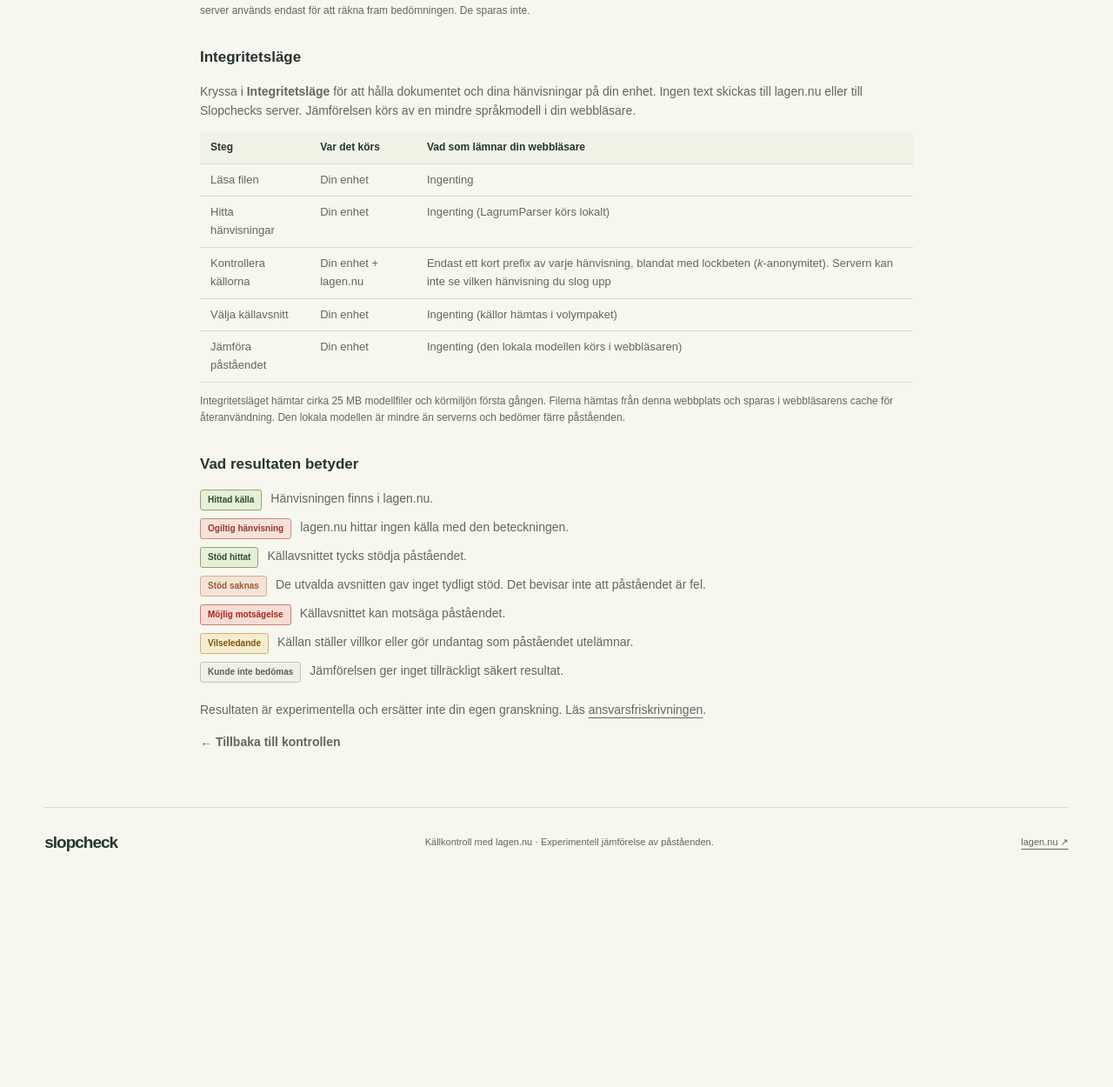
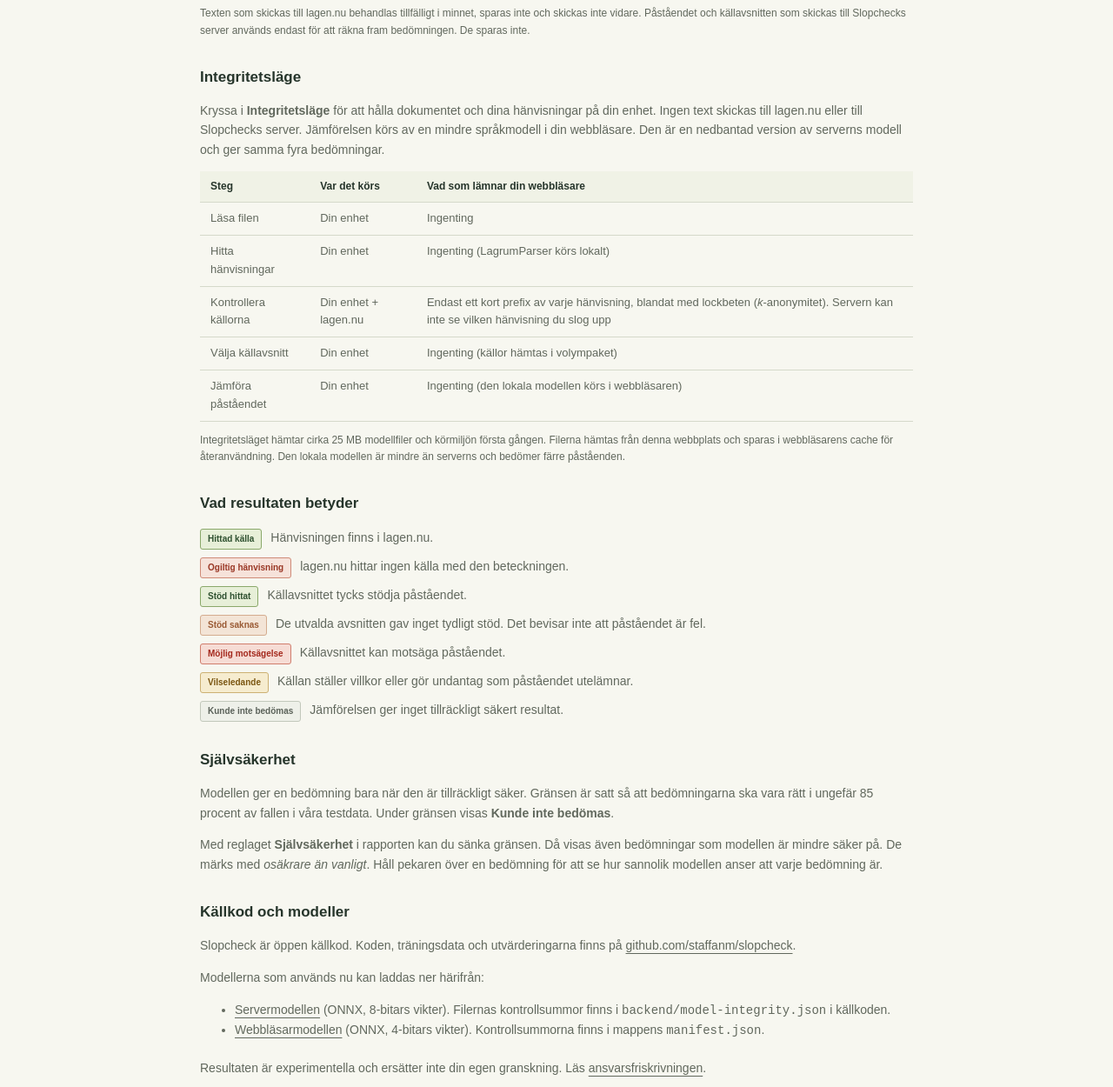
Before and after one commit to staffanm/slopcheck, a website built with Vite: page sa-funkar-det.html in a window 1280 px wide. Shown: the part 783-2033 px from the top of the page at 87% size. Before the commit the page ends 1792 px from the top, so only its background shows below. Built offline with nearby package versions, Linux system fonts and the light colour scheme.

Commit message:
Offer the models in use for download; explain the four judgments
Så funkar det describes the four judgments, the certainty slider and the
local model, and links the source code, the server model at
/downloads/server-model/ and the browser model folder. .env names the
server model once for the backend and the download mount.

```diff
--- a/sa-funkar-det.html
+++ b/sa-funkar-det.html
@@ -23,7 +23,7 @@
         <li><strong>Hitta hänvisningar.</strong> Texten delas upp i hänvisningar (lagrum och rättsfall).</li>
         <li><strong>Kontrollera källorna.</strong> Varje hänvisning slås upp mot lagen.nu. En hänvisning som inte finns markeras som ogiltig.</li>
         <li><strong>Välja källavsnitt.</strong> De mest relevanta styckena i källan väljs ut för jämförelsen.</li>
-        <li><strong>Jämföra påståendet.</strong> En språkmodell bedömer om källavsnittet stöder, motsäger eller inte täcker påståendet.</li>
+        <li><strong>Jämföra påståendet.</strong> En språkmodell bedömer om källavsnittet stöder påståendet, inte täcker det, motsäger det eller bara delvis stöder det (vilseledande).</li>
       </ol>
 
       <h2>Normalläge</h2>
@@ -41,7 +41,7 @@
       <p class="note">Texten som skickas till lagen.nu behandlas tillfälligt i minnet, sparas inte och skickas inte vidare. Påståendet och källavsnitten som skickas till Slopchecks server används endast för att räkna fram bedömningen. De sparas inte.</p>
 
       <h2>Integritetsläge</h2>
-      <p>Kryssa i <strong>Integritetsläge</strong> för att hålla dokumentet och dina hänvisningar på din enhet. Ingen text skickas till lagen.nu eller till Slopchecks server. Jämförelsen körs av en mindre språkmodell i din webbläsare.</p>
+      <p>Kryssa i <strong>Integritetsläge</strong> för att hålla dokumentet och dina hänvisningar på din enhet. Ingen text skickas till lagen.nu eller till Slopchecks server. Jämförelsen körs av en mindre språkmodell i din webbläsare. Den är en nedbantad version av serverns modell och ger samma fyra bedömningar.</p>
       <table class="flow">
         <thead><tr><th>Steg</th><th>Var det körs</th><th>Vad som lämnar din webbläsare</th></tr></thead>
         <tbody>
@@ -64,6 +64,16 @@
         <li><span class="badge sem misleading">Vilseledande</span> Källan ställer villkor eller gör undantag som påståendet utelämnar.</li>
         <li><span class="badge sem abstain">Kunde inte bedömas</span> Jämförelsen ger inget tillräckligt säkert resultat.</li>
       </ul>
+      <h2>Självsäkerhet</h2>
+      <p>Modellen ger en bedömning bara när den är tillräckligt säker. Gränsen är satt så att bedömningarna ska vara rätt i ungefär 85 procent av fallen i våra testdata. Under gränsen visas <strong>Kunde inte bedömas</strong>.</p>
+      <p>Med reglaget <strong>Självsäkerhet</strong> i rapporten kan du sänka gränsen. Då visas även bedömningar som modellen är mindre säker på. De märks med <em>osäkrare än vanligt</em>. Håll pekaren över en bedömning för att se hur sannolik modellen anser att varje bedömning är.</p>
+      <h2>Källkod och modeller</h2>
+      <p>Slopcheck är öppen källkod. Koden, träningsdata och utvärderingarna finns på <a href="https://github.com/staffanm/slopcheck" target="_blank" rel="noopener noreferrer">github.com/staffanm/slopcheck</a>.</p>
+      <p>Modellerna som används nu kan laddas ner härifrån:</p>
+      <ul>
+        <li><a href="./downloads/server-model/">Servermodellen</a> (ONNX, 8-bitars vikter). Filernas kontrollsummor finns i <code>backend/model-integrity.json</code> i källkoden.</li>
+        <li><a href="./models/%VITE_MODEL_VERSION%/">Webbläsarmodellen</a> (ONNX, 4-bitars vikter). Kontrollsummorna finns i mappens <code>manifest.json</code>.</li>
+      </ul>
       <p class="report-limit">Resultaten är experimentella och ersätter inte din egen granskning. Läs <a href="./ansvarsfriskrivning.html">ansvarsfriskrivningen</a>.</p>
       <p><a class="back" href="./">← Tillbaka till kontrollen</a></p>
     </main>
--- a/vite.config.js
+++ b/vite.config.js
@@ -1,5 +1,9 @@
+import { readFileSync } from 'node:fs';
 import { resolve } from 'node:path';
 import { defineConfig } from 'vite';
+
+// The pages link to the browser model's download folder as %VITE_MODEL_VERSION%.
+process.env.VITE_MODEL_VERSION = JSON.parse(readFileSync(new URL('./src/model-manifest.json', import.meta.url), 'utf8')).version;
 
 export default defineConfig({
   base: './',
```
Also changed, not shown: docker-compose.yml (+5 -2 lines), 2 other files.
